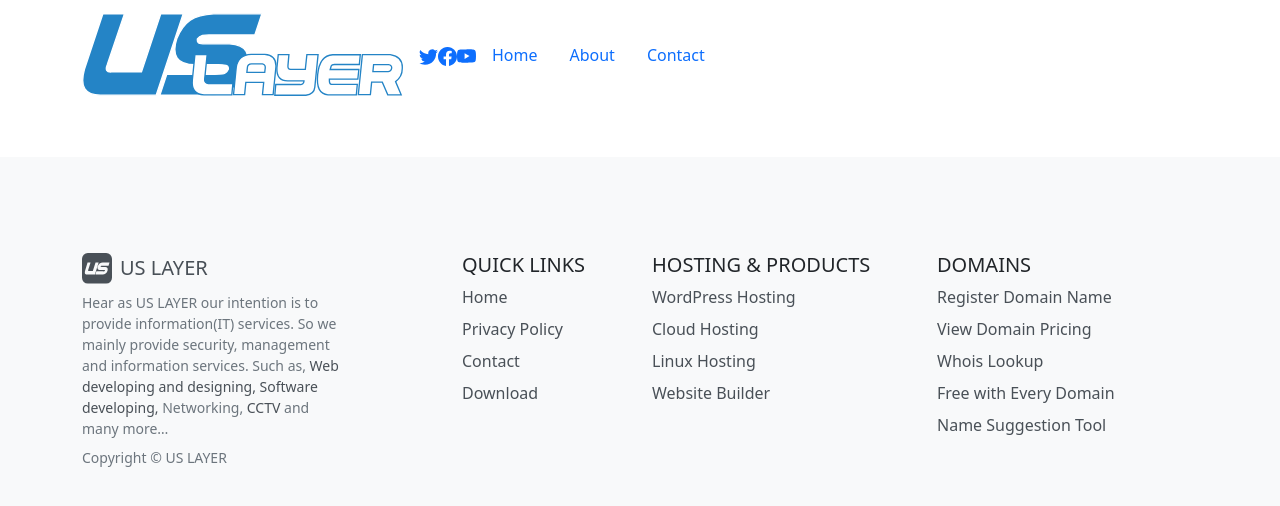
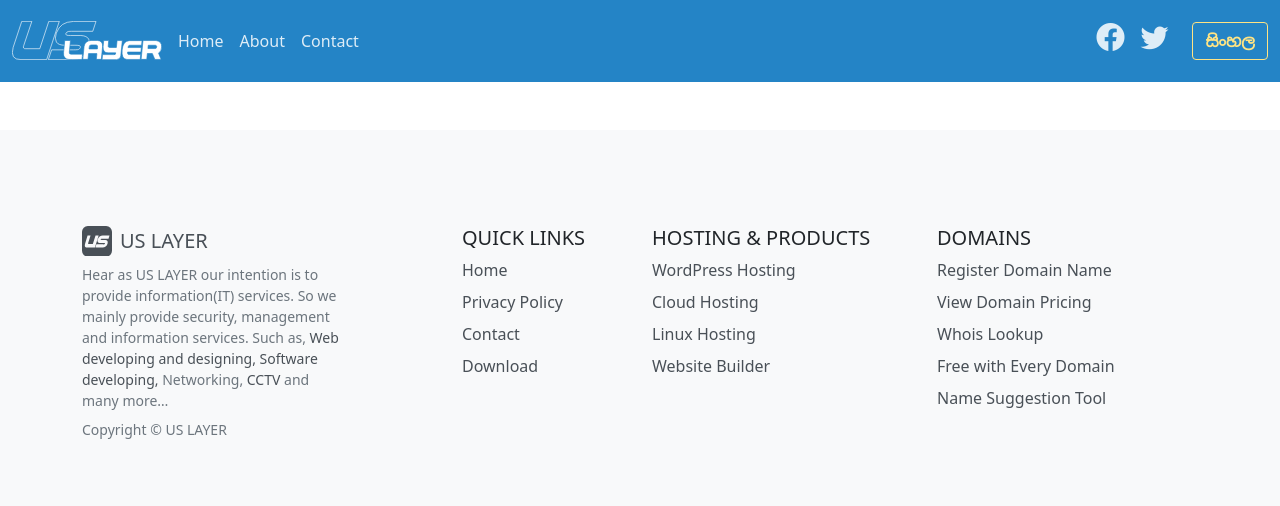
Before and after one commit to uslayer/uslayer.github.io, a Jekyll site: the page built from pages/blog.md, in a window 1280 px wide. Shown: the top 506 px of the page. Built offline with Jekyll 4.4.1, drawn with Linux system fonts in a browser that asks for light colours.

Commit message:
Update blog-si.html

```diff
--- a/_layouts/blog-si.html
+++ b/_layouts/blog-si.html
@@ -36,7 +36,7 @@
 
 <!-- Menu Navigation
 ================================================== -->
-{% include main_nav.html %}
+{% include nav.html %}
 
 
 <!-- Container
```
